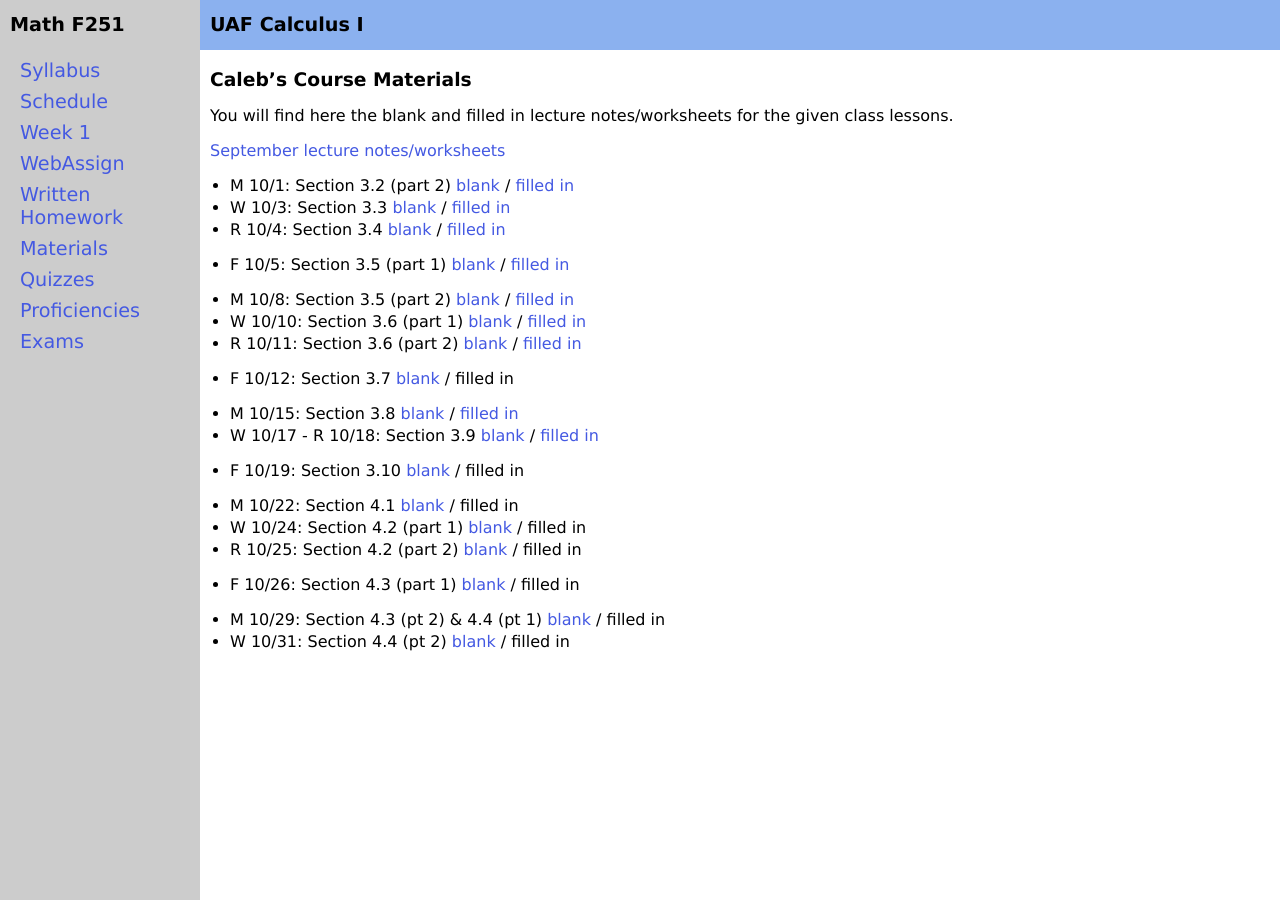
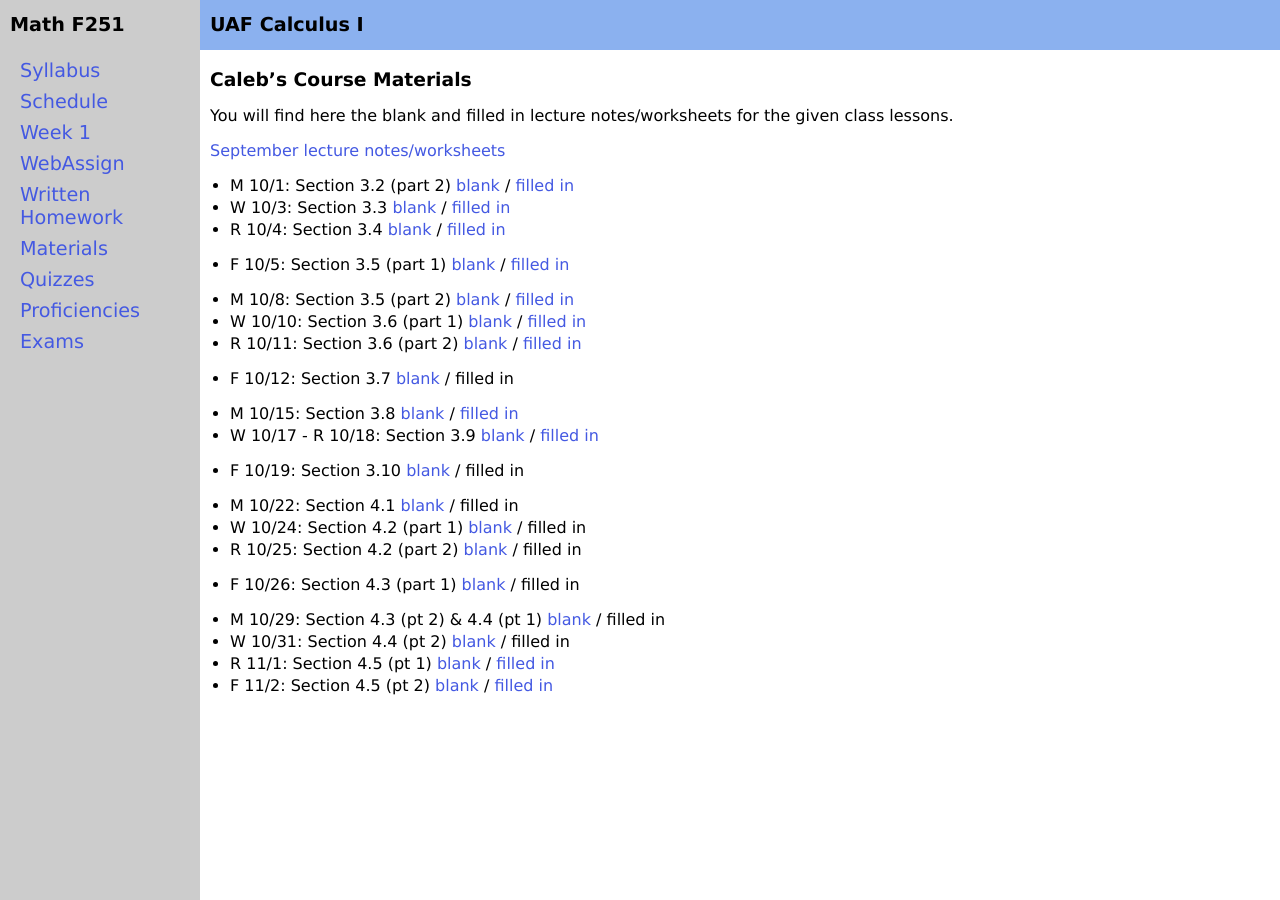
Before and after one commit to uaf-math/calc1, a Jekyll site: the page built from cmf02.md, in a window 1280 px wide. Built offline with Jekyll 4.4.1, drawn with Linux system fonts in a browser that asks for light colours.

Commit message:
update resources f02

```diff
--- a/cmf02.md
+++ b/cmf02.md
@@ -29,5 +29,7 @@ You will find here the blank and filled in lecture notes/worksheets for the give
 * R 10/25: Section 4.2 (part 2) [blank](assets/caleb/ch4/4-2-part2_blank.pdf)  /  filled in
 * F 10/26: Section 4.3 (part 1) [blank](assets/caleb/ch4/4-3-part1_blank.pdf)  /  filled in
 
-* M 10/29: Section 4.3 (pt 2) & 4.4 (pt 1) [blank](assets/caleb/ch3/4-3-part2__4-4-part1_blank.pdf)  /  filled in
+* M 10/29: Section 4.3 (pt 2) & 4.4 (pt 1) [blank](assets/caleb/ch4/4-3-part2_4-4-part1_blank.pdf)  /  filled in
 * W 10/31: Section 4.4 (pt 2) [blank](assets/caleb/ch4/4-4-part2_blank.pdf)  /  filled in
+* R 11/1: Section 4.5 (pt 1) [blank](assets/caleb/ch4/4-5-part1_blank.pdf)  /  [filled in](assets/caleb/ch4/4-5-part1_comp.pdf)
+* F 11/2: Section 4.5 (pt 2) [blank](assets/caleb/ch4/4-5-part2_blank.pdf)  /  [filled in](assets/caleb/ch4/4-5-part2_comp.pdf)
```
Also changed, not shown: 6 other files.
